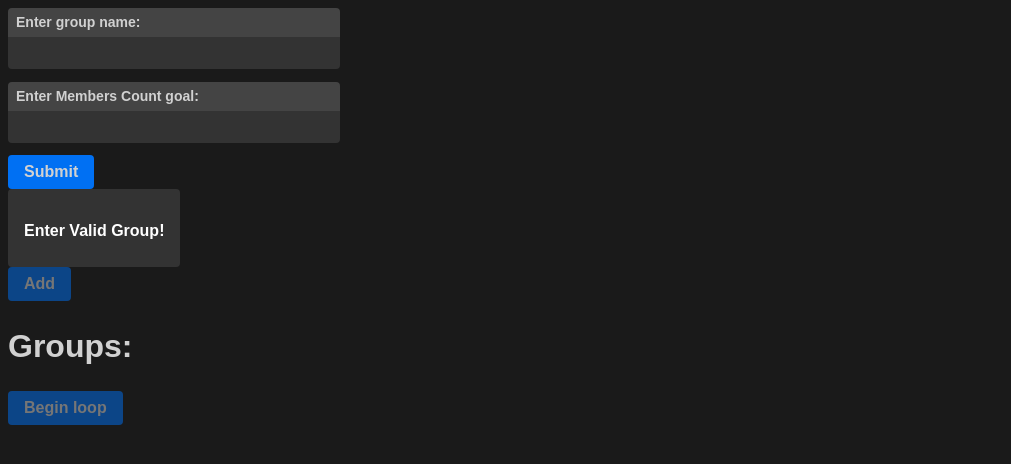
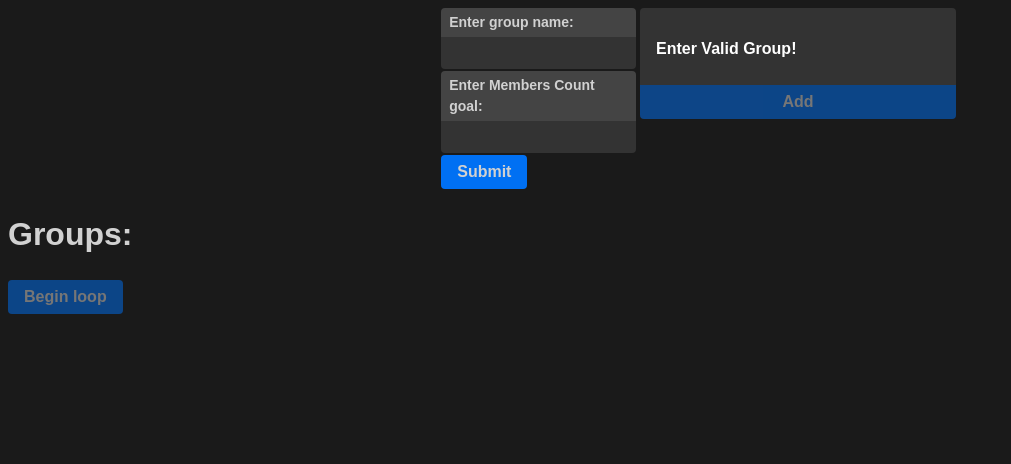
Before and after one commit to Nominy/vk-next-kiriban, a Next.js app: page / in a window 1280 px wide. Shown: the top 464 px of the page, without its empty margins (0-1011 px from the left). Built offline with nearby package versions, Linux system fonts and the light colour scheme.

Commit message:
improved styling

```diff
--- a/src/Components/GroupAddButton/GroupAddButton.module.scss
+++ b/src/Components/GroupAddButton/GroupAddButton.module.scss
@@ -0,0 +1,9 @@
+@import "./src/styles/variables.scss";
+
+.group-add-button{
+  display: flex;
+  button {
+    border-radius: 0 0 4px 4px;
+    flex: 1 1 auto;
+  }
+}
--- a/src/Components/GroupAddButton/GroupAddButtons.tsx
+++ b/src/Components/GroupAddButton/GroupAddButtons.tsx
@@ -1,6 +1,7 @@
 import {VKGroup} from "../../../types";
 import React, {useContext} from "react";
 import {dataContext} from "@/Components/Context";
+import styles from "./GroupAddButton.module.scss"
 
 interface GroupAddButtonProps {
     group: VKGroup;
@@ -16,11 +17,11 @@ const GroupAddButton: React.FC<GroupAddButtonProps> = ({ group, disabled, onAdd
         onAdd();
     };
 
-    return (
-            <button onClick={handleAddClick} disabled={disabled}>
-            Add
-            </button>
-    );
+    return (<div className={styles['group-add-button']}>
+                <button onClick={handleAddClick} disabled={disabled}>
+                    Add
+                </button>
+            </div>);
 };
 
 export default GroupAddButton;
--- a/src/Components/GroupDisplay/GroupDisplay.module.scss
+++ b/src/Components/GroupDisplay/GroupDisplay.module.scss
@@ -1,10 +1,11 @@
+@import "./src/styles/variables.scss";
+
 .group-display {
   background-color: #333;
   padding: 16px;
-  border-radius: 4px;
+  border-radius: 4px 4px 0 0;
   transition: background-color 0.2s ease-in-out;
-  max-width: 25%;
-  width: max-content;
+  max-width: var(--view-component-width);
   display: flex;
 
   h2 {
--- a/src/Components/GroupInput/GroupInput.module.scss
+++ b/src/Components/GroupInput/GroupInput.module.scss
@@ -0,0 +1,5 @@
+.group-input{
+  &:nth-child(1){
+    border-radius: 0 0 0 0;
+  }
+}
--- a/src/Components/GroupInput/GroupInput.tsx
+++ b/src/Components/GroupInput/GroupInput.tsx
@@ -22,7 +22,7 @@ const GroupInput: React.FC<GroupInputProps> = ({ onSubmit }) => {
     };
 
     return (
-        <>
+        <div className={styles["group-input"]}>
             <form className={styles['groupForm']} onSubmit={handleInputSubmit}>
                     <TextInput
                         label="Enter group name: "
@@ -40,7 +40,7 @@ const GroupInput: React.FC<GroupInputProps> = ({ onSubmit }) => {
                     />
                 <button className="group-form__submit" type="submit">Submit</button>
             </form>
-        </>
+        </div>
     );
 };
 
--- a/src/Components/GroupInputControl/GroupInputControl.module.scss
+++ b/src/Components/GroupInputControl/GroupInputControl.module.scss
@@ -0,0 +1,15 @@
+.group-input-control {
+  display: grid;
+  grid-template-columns: repeat(2, 1fr);
+
+  & > div:first-child {
+    grid-column: 1;
+    justify-self: end;
+  }
+
+  & > div:last-child{
+    display: flex;
+    max-width: 50%;
+    flex-direction: column;
+  }
+}
--- a/src/Components/GroupInputControl/GroupInputControl.tsx
+++ b/src/Components/GroupInputControl/GroupInputControl.tsx
@@ -66,11 +66,15 @@ const GroupInputControl = () => {
 
 
     return (
-        <>
-            <GroupInput onSubmit={handleInputSubmit} />
-            <GroupDisplay group={currentGroup}/>
-            <GroupAddButton group={currentGroup} disabled={isAddButtonDisabled} onAdd={handleAddClick}/>
-        </>
+        <div className={styles['group-input-control']}>
+            <div>
+                <GroupInput onSubmit={handleInputSubmit} />
+            </div>
+            <div>
+                <GroupDisplay group={currentGroup}/>
+                <GroupAddButton group={currentGroup} disabled={isAddButtonDisabled} onAdd={handleAddClick}/>
+            </div>
+        </div>
     );
 }
 
--- a/src/Components/TextInput/TextInput.module.scss
+++ b/src/Components/TextInput/TextInput.module.scss
@@ -1,4 +1,4 @@
-$input-label-width: 25%;
+$input-label-width: 90%;
 
 .text-input {
   display: flex;
--- /dev/null
+++ b/src/styles/variables.scss
@@ -0,0 +1 @@
+$view-component-width: 25%;
```
